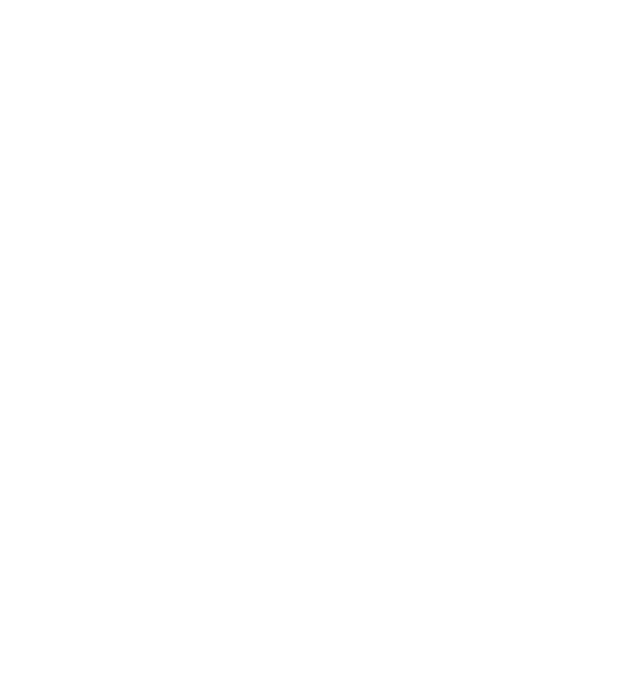
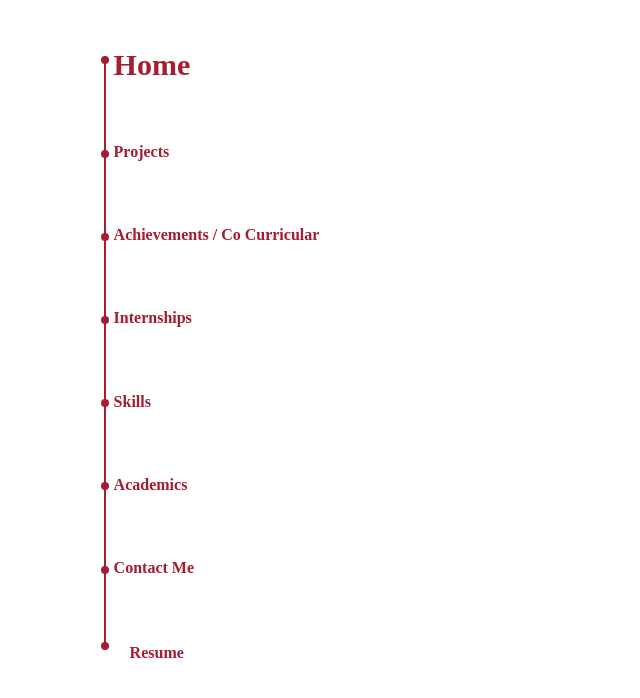
Before and after one commit to ron9817/ASK-portal-e-portfolio-design, a website: page index.html in a window 1280 px wide. Shown: the whole page, without its empty margins (0-640 px from the left). Drawn offline with nearby package versions, Linux system fonts and the light colour scheme.

Commit message:
added sidebar

```diff
--- a/index.css
+++ b/index.css
@@ -19,3 +19,59 @@ body{
 ::-webkit-scrollbar-thumb:hover {
     background: #a41d3145;
 }
+.side-bar{
+    width: 25vw;
+    position: fixed;
+    min-width: 470px;
+    z-index: 200;
+}
+.side-bar .side_nav{
+    height: 5.2rem;
+    color: #a41d31;
+    font-weight: bold;
+    position: relative;
+    transition: all 1s ease;
+    font-family: 'Cormorant', serif;
+}
+.side-bar .side_nav.active{
+    height: 6rem;
+    font-size: 30px;
+    transition: all 1s ease;
+}
+.side-bar .side_nav:before{
+    content: ' ';
+    margin: 0.6rem .3rem;
+    background-color: #a41d31;
+    border-radius: 3rem;
+    width: 0.5rem;
+    height: 0.5rem;
+    transition: all 1s ease;
+}
+.side-bar .side_nav.active:before{
+    content: ' ';
+    margin: 1.1rem .3rem;
+    background-color: #a41d31;
+    border-radius: 3rem;
+    width: 0.5rem;
+    height: 0.5rem;
+    transition: all 1s ease;
+}
+.side-bar .side_nav#home_nav.active:before {
+    content: ' ';
+    margin: 0.9rem .3rem;
+    background-color: #a41d31;
+    border-radius: 3rem;
+    width: 0.5rem;
+    height: 0.5rem;
+    transition: all 1s ease;
+}
+.side-bar:before{
+    content: ' ';
+    margin: 2.5rem 0.5rem;
+    background-color: #a41d31;
+    border-radius: 3rem;
+    width: 1.5px;
+    height: 37rem;
+    position: absolute;
+    transition: all 1s ease;
+}
--- a/index.html
+++ b/index.html
@@ -11,6 +11,15 @@
     <link rel="stylesheet" href="index.css">
 </head>
 <body>
-
+    <div class="side-bar py-3 px-5 my-0 mx-5">
+        <div class="text-left side_nav d-flex flex-wrap align-content-center active" id="home_nav"><span class="pointer" id="home_tab" data-next="projects" data-prev="contact" data-id="home">Home</span></div>
+        <div class="text-left side_nav d-flex flex-wrap align-content-center"><span class="pointer" id="projects_tab"  data-next="achievements" data-prev="home" data-id="projects">Projects</span></div>
+        <div class="text-left side_nav d-flex flex-wrap align-content-center"><span class="pointer" id="achievements_tab"  data-next="internships" data-prev="projects" data-id="achievements">Achievements / Co Curricular</span></div>
+        <div class="text-left side_nav d-flex flex-wrap align-content-center"><span class="pointer" id="internships_tab"  data-next="skills" data-prev="achievements" data-id="internships">Internships</span></div>
+        <div class="text-left side_nav d-flex flex-wrap align-content-center"><span class="pointer" id="skills_tab"  data-next="academics" data-prev="internships"  data-id="skills">Skills</span></div>
+        <div class="text-left side_nav d-flex flex-wrap align-content-center"><span class="pointer" id="academics_tab"  data-next="contact" data-prev="skills" data-id="academics">Academics</span></div>
+        <div class="text-left side_nav d-flex flex-wrap align-content-center"><span class="pointer" id="contact_tab"  data-next="home" data-prev="academics" data-id="contact">Contact Me</span></div>
+        <div class="text-left side_nav d-flex flex-wrap align-content-center"><span class="pointer px-3 py-2" id="resume_tab" title="click to download resume">Resume</span></div>
+    </div>
 </body>
 </html>
```
